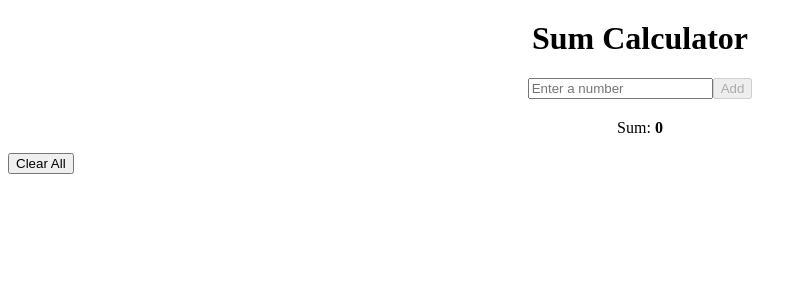
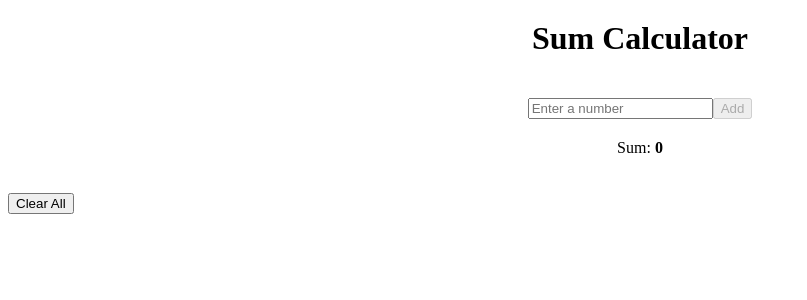
Before and after one commit to acciojob/sum-calculator-ManimehalaiAnandaraj, a React app: page / in a window 1280 px wide. Shown: the top 300 px of the page, without its empty margins (0-807 px from the left). Built offline with nearby package versions, Linux system fonts and the light colour scheme.

Commit message:
Completed assignment

```diff
--- a/src/styles/App.css
+++ b/src/styles/App.css
@@ -1,4 +1,4 @@
-h1,form,p{
+h1,form,p,button{
     text-align: center;
     margin-top: 20px;
 
```
